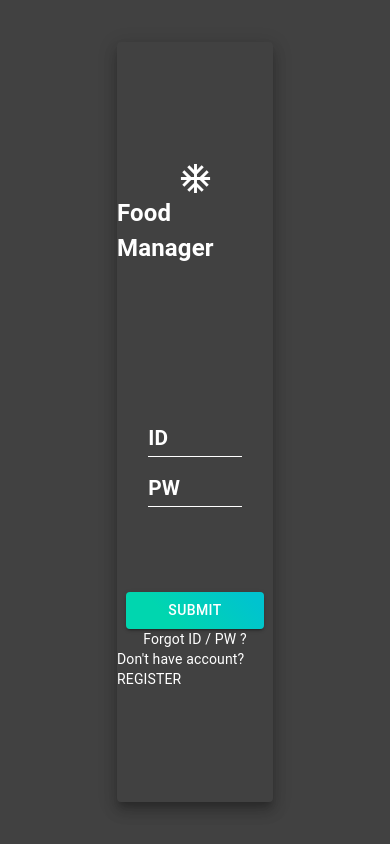
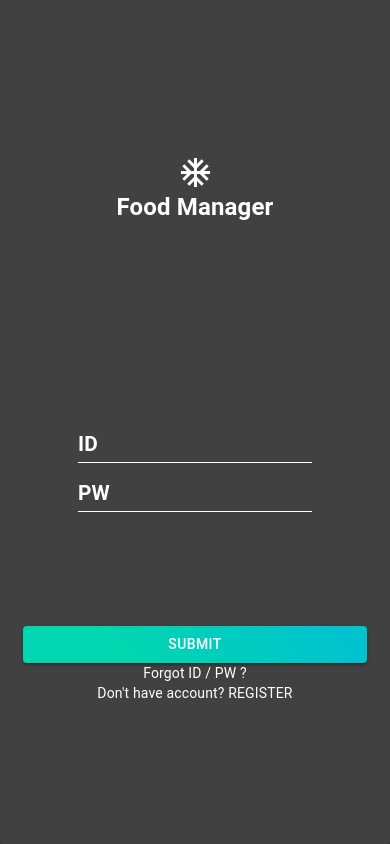
Before and after one commit to CS2021-GDP-Team/food-manager, a React (Create React App) app in the folder frontend/: page /login in a window 390 px wide. Built offline with nearby package versions, Linux system fonts and the light colour scheme.

Commit message:
feat: add responsible width

```diff
--- a/frontend/src/scss/_main.scss
+++ b/frontend/src/scss/_main.scss
@@ -23,10 +23,19 @@ body,
     justify-content: center;
     .main-container {
         background-color: $bg-black;
-        width: 40%;
-        height: 90%;
+        width: 50%;
+        height: 100%;
         color: $fnt-white;
         overflow: hidden;
+        @media all and (max-width: 1200px) {
+            width: 80%;
+        }
+        @media all and (max-width: 1000px) {
+            width: 90%;
+        }
+        @media all and (max-width: 800px) {
+            width: 100%;
+        }
         .main-content {
             width: 100%;
             height: 90%;
```
